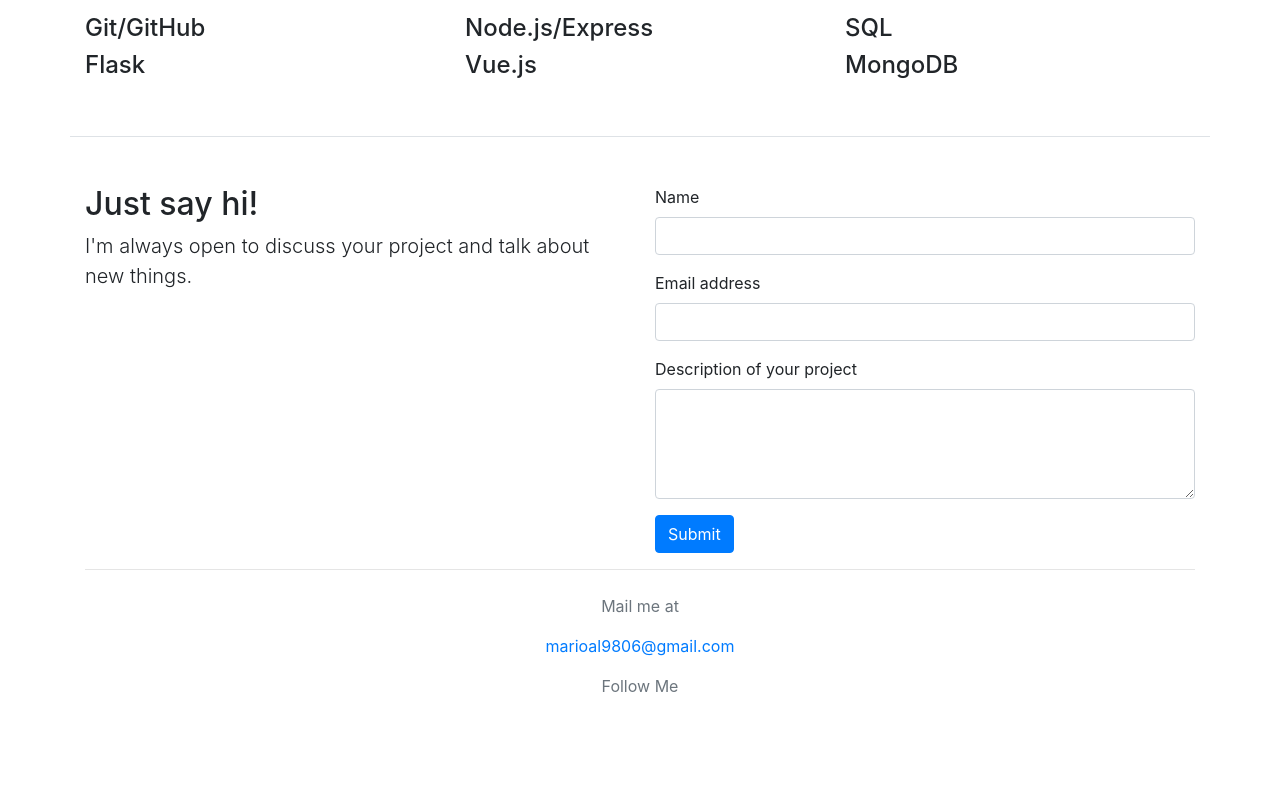
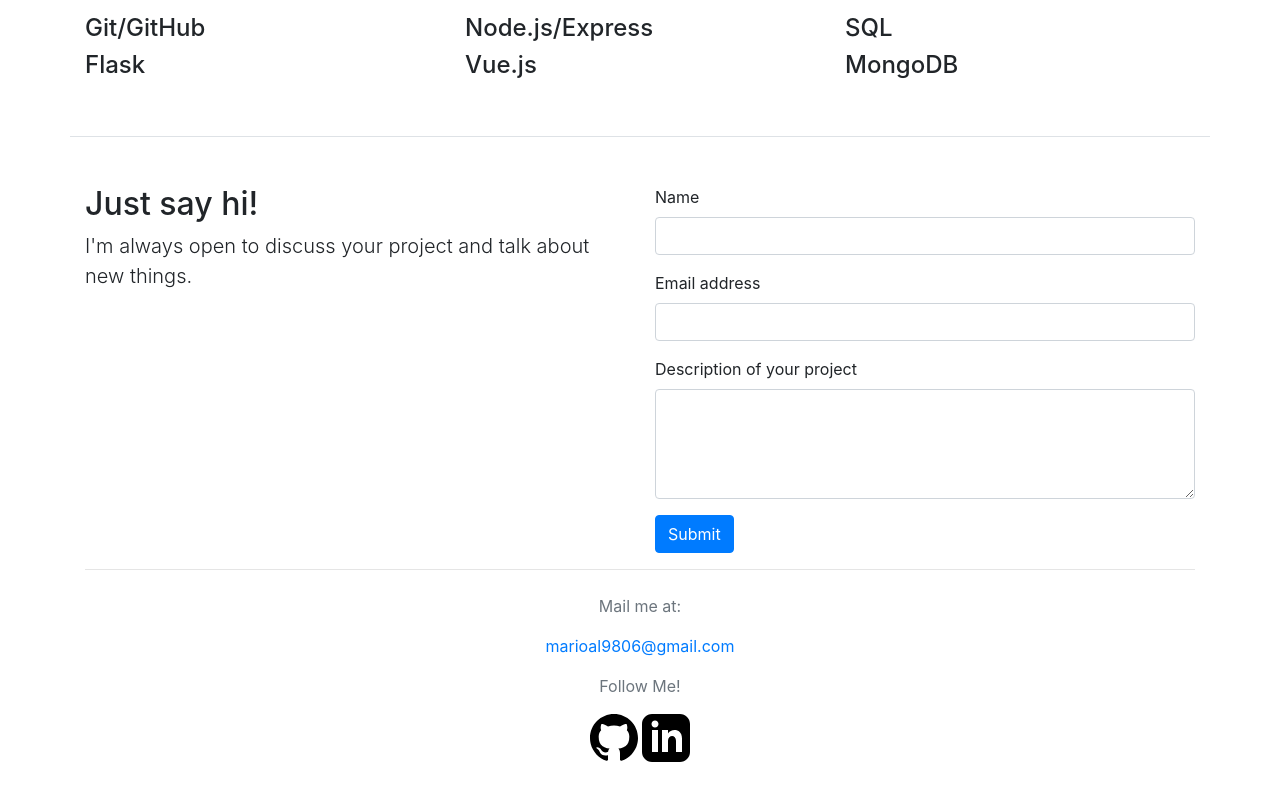
Before and after one commit to marioal9806/curricula, a plain HTML site: page index.html in a window 1280 px wide. Shown: the part 1288-2088 px from the top of the page. Before the commit the page ends 2050 px from the top, so only its background shows below. Drawn offline with nearby package versions, Linux system fonts and the light colour scheme.

Commit message:
Add links section

```diff
--- a/index.html
+++ b/index.html
@@ -35,6 +35,13 @@
           <hr class="my-4">
           <p>To know more about my career and previous work you can access the <em>About Me</em> page or <em>Download my Resume</em>.</p>
           <a class="btn btn-primary btn-lg" href="#" role="button">Download Resume</a>
+
+          <!-- Links Section -->
+          <div class="text-center">
+            <p class="lead">Follow Me!</p>
+            <a href="https://www.github.com/marioal9806" target="_blank"><svg xmlns="http://www.w3.org/2000/svg" width="48" height="48" viewBox="0 0 24 24"><path d="M12 0c-6.626 0-12 5.373-12 12 0 5.302 3.438 9.8 8.207 11.387.599.111.793-.261.793-.577v-2.234c-3.338.726-4.033-1.416-4.033-1.416-.546-1.387-1.333-1.756-1.333-1.756-1.089-.745.083-.729.083-.729 1.205.084 1.839 1.237 1.839 1.237 1.07 1.834 2.807 1.304 3.492.997.107-.775.418-1.305.762-1.604-2.665-.305-5.467-1.334-5.467-5.931 0-1.311.469-2.381 1.236-3.221-.124-.303-.535-1.524.117-3.176 0 0 1.008-.322 3.301 1.23.957-.266 1.983-.399 3.003-.404 1.02.005 2.047.138 3.006.404 2.291-1.552 3.297-1.23 3.297-1.23.653 1.653.242 2.874.118 3.176.77.84 1.235 1.911 1.235 3.221 0 4.609-2.807 5.624-5.479 5.921.43.372.823 1.102.823 2.222v3.293c0 .319.192.694.801.576 4.765-1.589 8.199-6.086 8.199-11.386 0-6.627-5.373-12-12-12z"/></svg></a>
+            <a href="https://www.linkedin.com/in/mario-alberto-ortega" target="_blank"><svg xmlns="http://www.w3.org/2000/svg" width="48" height="48" viewBox="0 0 24 24"><path d="M19 0h-14c-2.761 0-5 2.239-5 5v14c0 2.761 2.239 5 5 5h14c2.762 0 5-2.239 5-5v-14c0-2.761-2.238-5-5-5zm-11 19h-3v-11h3v11zm-1.5-12.268c-.966 0-1.75-.79-1.75-1.764s.784-1.764 1.75-1.764 1.75.79 1.75 1.764-.783 1.764-1.75 1.764zm13.5 12.268h-3v-5.604c0-3.368-4-3.113-4 0v5.604h-3v-11h3v1.765c1.396-2.586 7-2.777 7 2.476v6.759z"/></svg></a>
+          </div>
         </div>
         <div class="col-md-3 my-4">
           <img class="img-fluid" src="mario.jpeg" alt="Mario Ortega">
@@ -154,11 +161,14 @@
       <hr>
       <div class="row mt-4">
         <div class="col-12 text-center">
-          <p class="text-muted">Mail me at</p>
+          <p class="text-muted">Mail me at:</p>
           <p><a href="mailto:marioal9806@gmail.com">marioal9806@gmail.com</a></p>
         </div>
+        <!-- Links Section -->
         <div class="col-12 text-center">
-          <p class="text-muted">Follow Me</p>
+          <p class="text-muted">Follow Me!</p>
+          <a href="https://www.github.com/marioal9806" target="_blank"><svg xmlns="http://www.w3.org/2000/svg" width="48" height="48" viewBox="0 0 24 24"><path d="M12 0c-6.626 0-12 5.373-12 12 0 5.302 3.438 9.8 8.207 11.387.599.111.793-.261.793-.577v-2.234c-3.338.726-4.033-1.416-4.033-1.416-.546-1.387-1.333-1.756-1.333-1.756-1.089-.745.083-.729.083-.729 1.205.084 1.839 1.237 1.839 1.237 1.07 1.834 2.807 1.304 3.492.997.107-.775.418-1.305.762-1.604-2.665-.305-5.467-1.334-5.467-5.931 0-1.311.469-2.381 1.236-3.221-.124-.303-.535-1.524.117-3.176 0 0 1.008-.322 3.301 1.23.957-.266 1.983-.399 3.003-.404 1.02.005 2.047.138 3.006.404 2.291-1.552 3.297-1.23 3.297-1.23.653 1.653.242 2.874.118 3.176.77.84 1.235 1.911 1.235 3.221 0 4.609-2.807 5.624-5.479 5.921.43.372.823 1.102.823 2.222v3.293c0 .319.192.694.801.576 4.765-1.589 8.199-6.086 8.199-11.386 0-6.627-5.373-12-12-12z"/></svg></a>
+          <a href="https://www.linkedin.com/in/mario-alberto-ortega" target="_blank"><svg xmlns="http://www.w3.org/2000/svg" width="48" height="48" viewBox="0 0 24 24"><path d="M19 0h-14c-2.761 0-5 2.239-5 5v14c0 2.761 2.239 5 5 5h14c2.762 0 5-2.239 5-5v-14c0-2.761-2.238-5-5-5zm-11 19h-3v-11h3v11zm-1.5-12.268c-.966 0-1.75-.79-1.75-1.764s.784-1.764 1.75-1.764 1.75.79 1.75 1.764-.783 1.764-1.75 1.764zm13.5 12.268h-3v-5.604c0-3.368-4-3.113-4 0v5.604h-3v-11h3v1.765c1.396-2.586 7-2.777 7 2.476v6.759z"/></svg></a>
         </div>
       </div>
     </footer>
```
